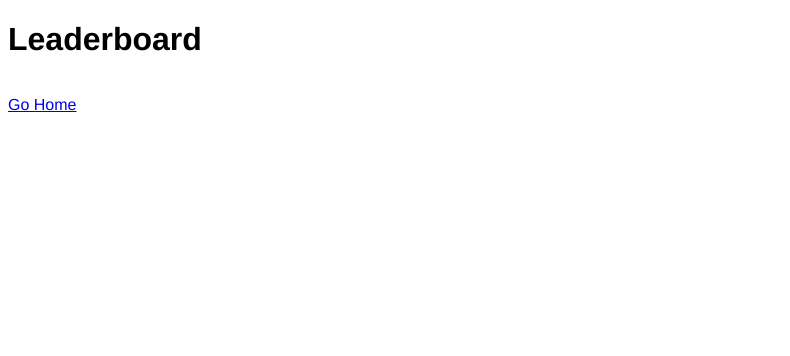
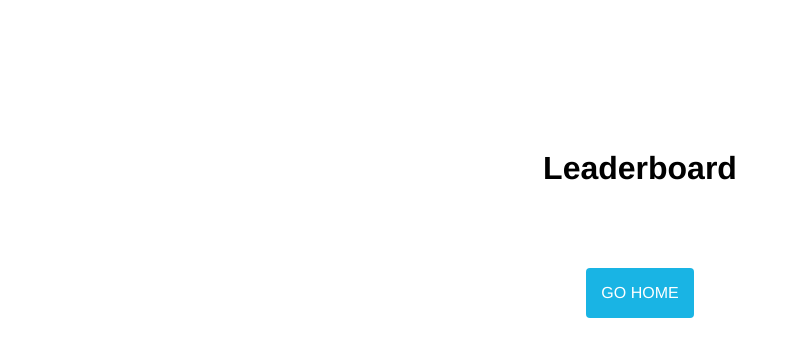
Before and after one commit to DJonJasmine/Test-Your-Coding, a plain HTML site: page highscores.html in a window 1280 px wide. Shown: the whole page, without its empty margins (0-790 px from the left). Drawn offline with Linux system fonts and the light colour scheme.

Commit message:
updated css js and html files

```diff
--- a/highscores.css
+++ b/highscores.css
@@ -2,6 +2,41 @@
     font-family:'Helvetica', 'Arial', sans-serif;
 }
 
+.leaderboard {
+    display: flex;
+    justify-content: center;
+    margin-top: 150px;
+}
+
+.high-score {
+    font-size: 35px;
+    margin-bottom: 15px;
+
+}
+
+.btn {
+    text-decoration: none;
+    text-transform: uppercase;
+    display: flex;
+    width: fit-content;
+    font-size: 16px;
+    padding: 16px 15px;
+    margin-left: auto;
+    margin-right: auto;
+    margin-top: 60px;
+    margin-bottom: 60px;
+    background-color: #19b4e4;
+    color: #fff;
+    border-radius: 4px;
+    border: none;
+}
+
+.btn:hover {
+    cursor: pointer;
+    box-shadow: 0 6px 22px 0 #05c3fdb6;
+    transform: scale(1.05);
+    transition: transform ease-in 0.1s, box-shadow ease-in 0.25s;
+}
 
 #highScoresList {
     list-style: none;
--- a/highscores.html
+++ b/highscores.html
@@ -9,7 +9,7 @@
 </head>
 <body>
     <div id="highscores">
-        <h1 id="finalScore">Leaderboard</h1>
+        <h1 class="leaderboard" id="finalScore">Leaderboard</h1>
         <ul id="highScoresList"></ul>
         <a href="/" class="btn">Go Home</a>
     </div>
```
Also changed, not shown: end.html (+1 -0 lines), highscores.js (+7 -0 lines).
